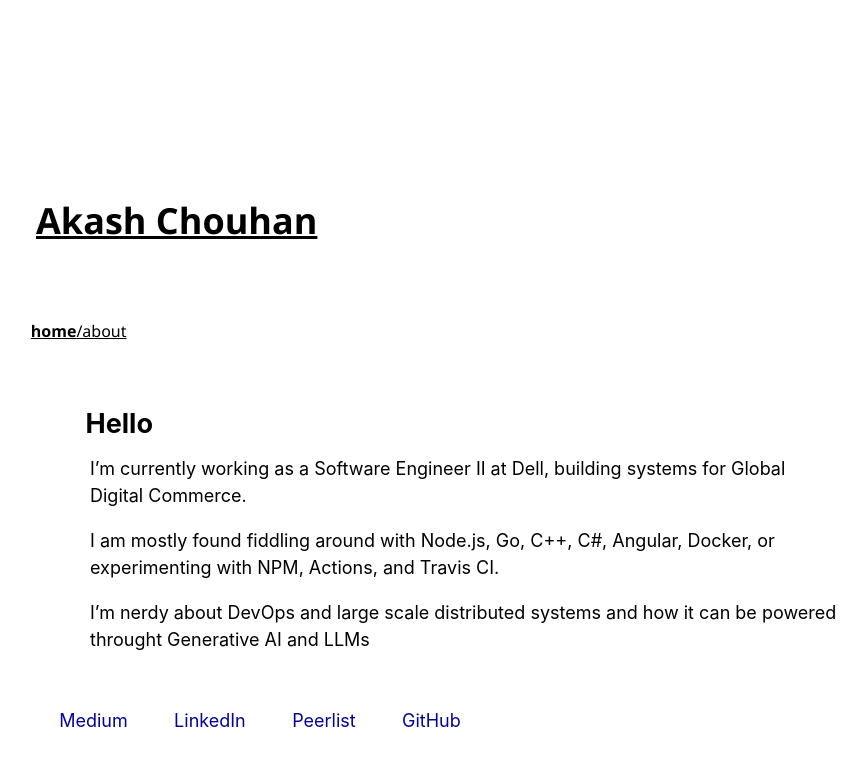
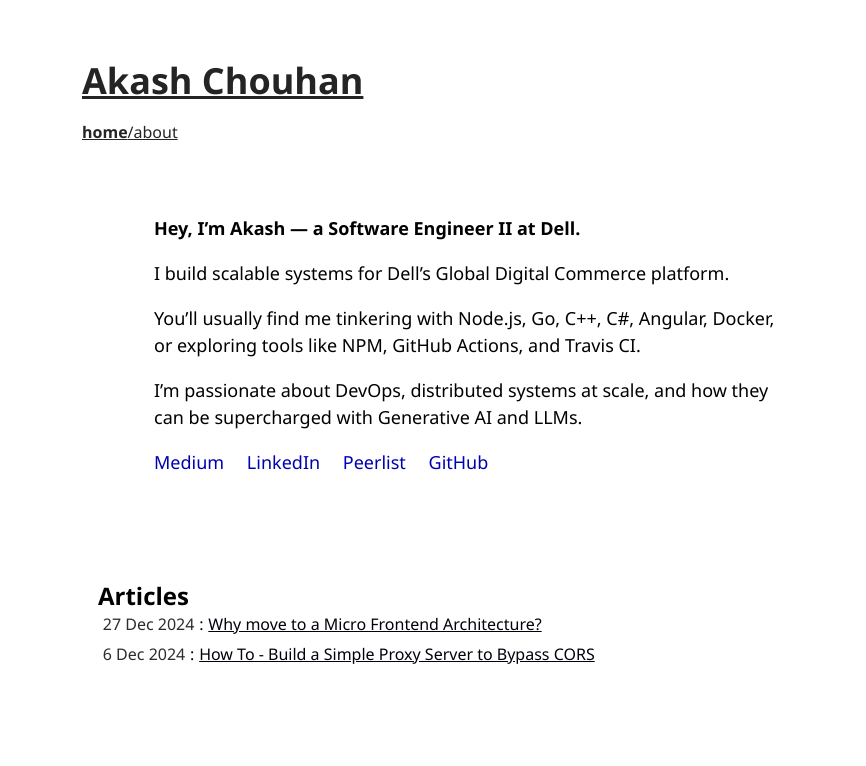
Before and after one commit to akashchouhan16/akashchouhan16, a plain HTML site: page index.html in a window 1280 px wide. Shown: the whole page, without its empty margins (174-1040 px from the left). Drawn offline with Linux system fonts and the light colour scheme.

Commit message:
:wrench: update template for landing

```diff
--- a/index.html
+++ b/index.html
@@ -25,25 +25,37 @@
 
     <div class="app-container">
       <div class="description">
-        <h2>Hello</h2>
-        <p>I’m currently working as a Software Engineer II at Dell, building systems for Global Digital Commerce.</p>
-        <p>I am mostly found fiddling around with Node.js, Go, C++, C#, Angular, Docker, or experimenting with NPM,
-          Actions, and
-          Travis CI.</p>
-        <p>I’m nerdy about DevOps and large scale distributed systems and how it can be powered throught Generative AI
-          and LLMs</p>
+        <p><strong>Hey, I’m Akash — a Software Engineer II at Dell.</strong></p>
+        <p>I build scalable systems for Dell’s Global Digital Commerce platform.</p>
+        <p>You’ll usually find me tinkering with Node.js, Go, C++, C#, Angular, Docker, or exploring tools like NPM,
+          GitHub Actions, and Travis CI.</p>
+        <p>I’m passionate about DevOps, distributed systems at scale, and how they can be supercharged with Generative
+          AI and LLMs.</p>
+        <p class="socials">
+          <a href="https://akashchouhan16.medium.com" target="_blank">Medium</a>
+          <a href="https://linkedin.com/in/akashchouhan16" target="_blank">LinkedIn</a>
+          <a href="https://peerlist.io/akashchouhan16" target="_blank">Peerlist</a>
+          <a href="https://github.com/akashchouhan16" target="_blank">GitHub</a>
+        </p>
+      </div>
+    </div>
+
+    <div class="posts">
+      <h2 class="posts-header">Articles</h2>
+      <div class="medium-article article1">
+        <span class="article-date">27 Dec 2024</span>: <span class="article-title"><a
+            href="https://akashchouhan16.medium.com/why-move-to-a-micro-frontend-architecture-00c21cab48ed"
+            target="_blank">Why move to a Micro Frontend Architecture?</a></span>
       </div>
 
-      <div class="socials">
-        <a href="https://akashchouhan16.medium.com" target="_blank">Medium</a>
-        <a href="https://linkedin.com/in/akashchouhan16" target="_blank">LinkedIn</a>
-        <a href="https://peerlist.io/akashchouhan16" target="_blank">Peerlist</a>
-        <a href="https://github.com/akashchouhan16" target="_blank">GitHub</a>
+      <div class="medium-article article2">
+        <span class="article-date">6 Dec 2024</span>: <span class="article-title"><a
+            href="https://akashchouhan16.medium.com/howto-build-a-simple-proxy-server-to-bypass-cors-88e0e6c065e4"
+            target="_blank">How To - Build a Simple Proxy Server to Bypass CORS</a></span>
       </div>
     </div>
+
   </div>
-
-
   <script>
     console.table({
       status: 'Web app is live',
--- a/styles.css
+++ b/styles.css
@@ -2,6 +2,12 @@
     margin: 0;
     padding: 0;
     box-sizing: border-box;
+}
+
+body {
+    height: 100vh;
+    width: 100vw;
+    overflow-x: hidden;
 }
 
 #app {
@@ -14,25 +20,25 @@
     justify-content: center;
     align-items: center;
     flex-direction: column;
-    height: 100vh;
-    width: 100vw;
-    overflow-x: hidden;
 }
 
 .header-container {
     display: flex;
     flex-direction: column;
-    flex-wrap: nowrap;
-    align-content: center;
-    justify-content: center;
     align-items: center;
+    margin-top: 5vh;
+
+    color: rgb(36, 36, 36);
 }
 
 .navigation {
     font-size: medium;
     font-weight: 400;
     text-decoration: underline;
-    width: 68vw;
+    width: 60vw;
+    display: flex;
+    justify-content: start;
+    align-items: center;
 }
 
 .navigation .selected {
@@ -40,49 +46,39 @@
 }
 
 .app-header {
-    margin: 5vh 20vw;
-    margin-top: 10vh;
-    padding: 1em;
-    width: 70vw;
-    height: 15vh;
+    margin: 2vh 20vw;
+    width: 60vw;
     font-weight: bolder;
     font-size: large;
-
     display: flex;
-    justify-content: start;
-    align-items: center;
+    justify-content: flex-start;
     text-decoration: underline;
+    flex-direction: row;
 }
 
 .app-container {
-    font-family: inter;
-    font-size: 18px;
+    font-size: large;
     font-weight: 400;
     line-height: 27px;
     color: rgb(0, 0, 0);
     margin-bottom: 1em;
     padding: 1em;
-    height: 45vh;
-    width: 70vw;
+    /* height: 45vh; */
+    width: 60vw;
     border: none;
-    border-radius: 1%;
-}
-
-.socials {
-    width: 35vw;
-    display: flex;
-    justify-content: space-around;
-    align-items: center;
-    flex-direction: row;
-    flex-wrap: nowrap;
-    align-content: center;
 }
 
 .socials a {
+    margin-right: 1em;
     text-decoration: none;
-    font-weight: 400;
-    color: rgb(4, 4, 150);
+    font-weight: 500;
+    color: rgb(0, 0, 175);
     cursor: pointer;
+}
+
+.socials a:hover {
+    cursor: pointer;
+    text-decoration: underline !important;
 }
 
 
@@ -94,6 +90,37 @@
     margin: 1em;
 }
 
-.description h2 {
-    margin: .5em;
+.posts {
+    font-size: medium;
+    font-weight: 400;
+    line-height: 27px;
+    color: rgb(0, 0, 0);
+    margin-bottom: 1em;
+    padding: 1em;
+    width: 60vw;
+    border: none;
 }
+
+.medium-article {
+    display: flex;
+    justify-content: flex-start;
+    align-items: center;
+    flex-direction: row;
+}
+
+.medium-article .article-date,
+.medium-article .article-title {
+    margin: .1em .3em;
+    padding: 0
+}
+
+.medium-article .article-date {
+    font-weight: 200;
+    color: rgb(44, 44, 44);
+}
+
+.medium-article .article-title a {
+    text-decoration: underline;
+    font-weight: 500;
+    color: rgb(0, 0, 10);
+}
```
